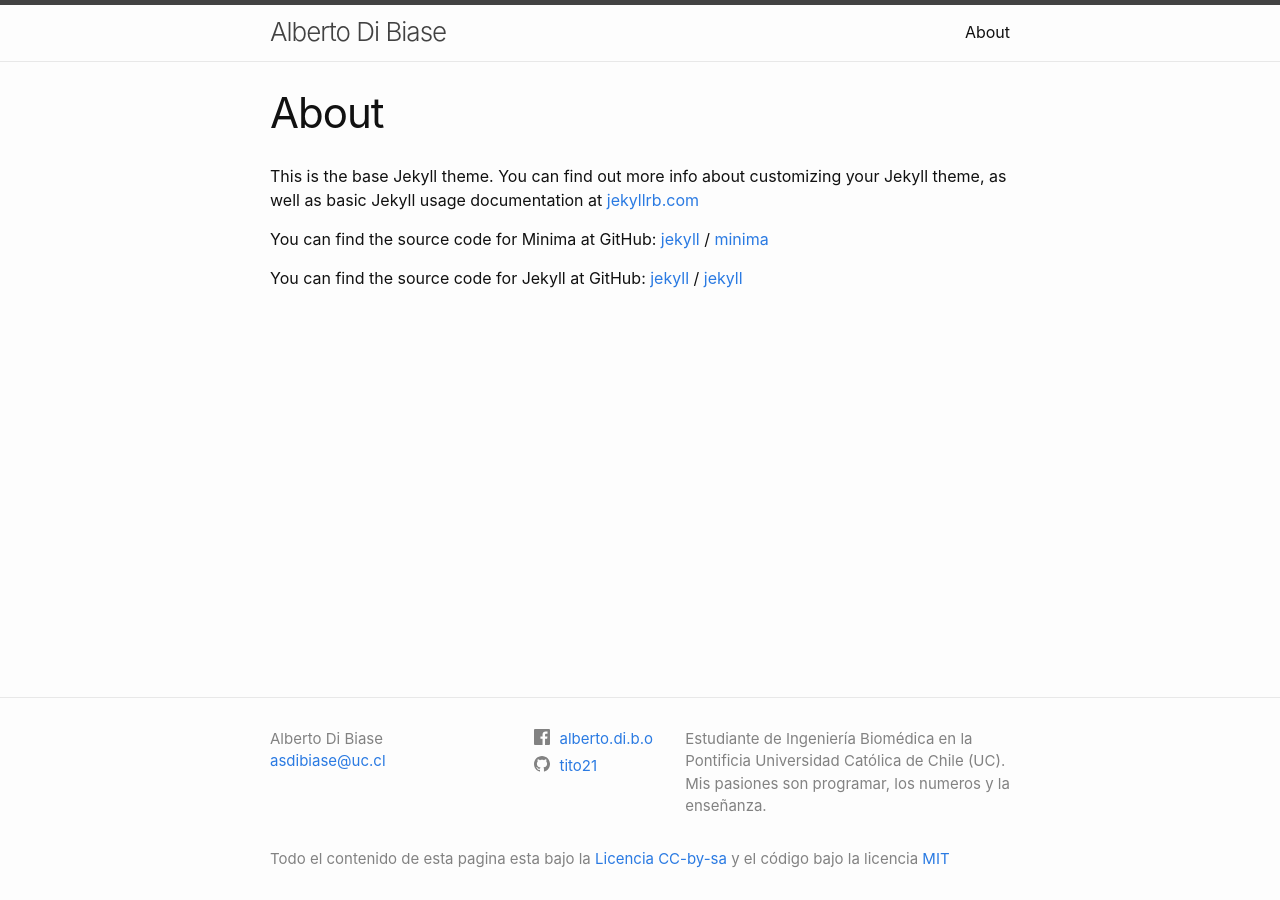
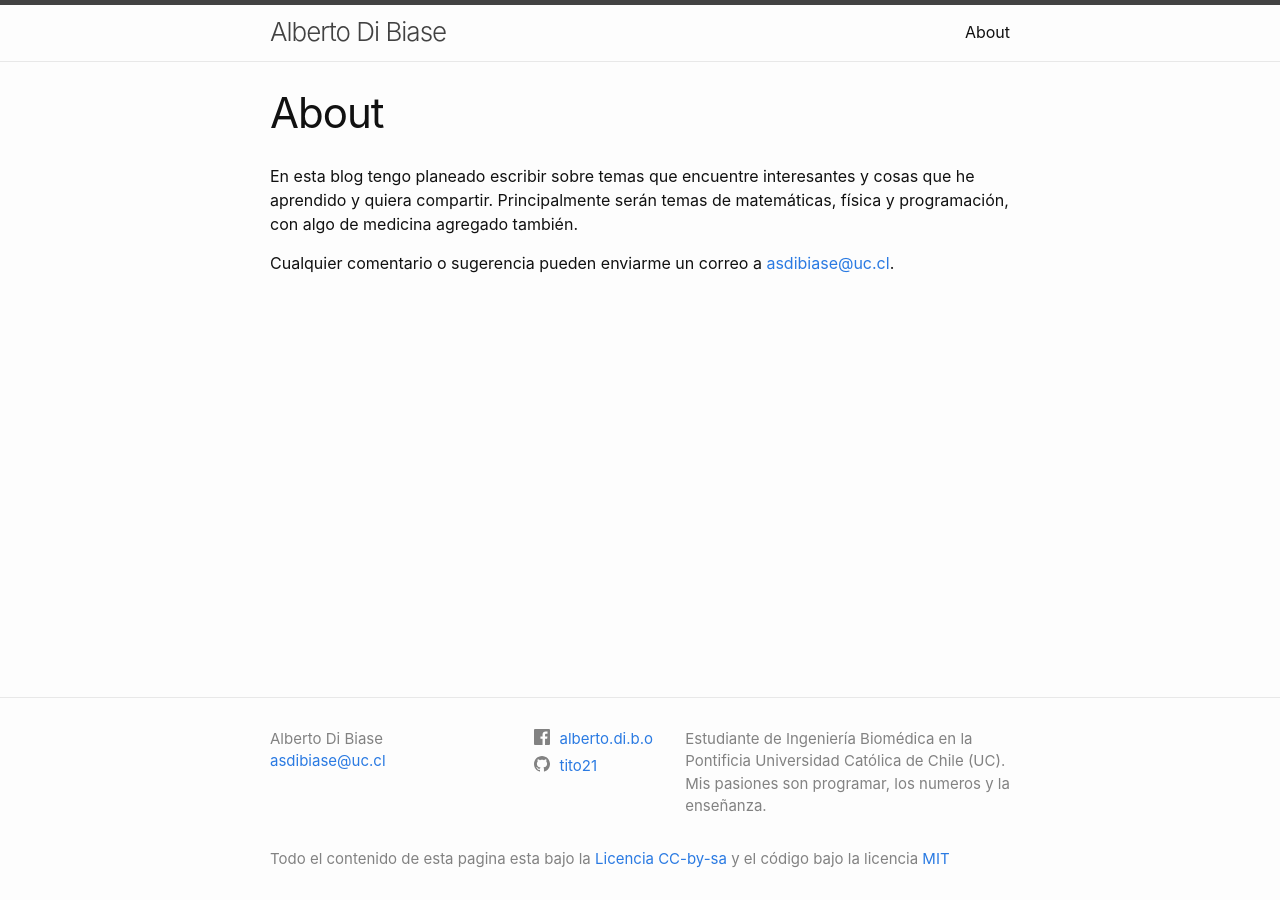
Before and after one commit to tito21/tito21.github.io, a Jekyll site: the page built from about.md, in a window 1280 px wide. Built offline with Jekyll 4.4.1, drawn with Linux system fonts in a browser that asks for light colours.

Commit message:
pagina about

```diff
--- a/about.md
+++ b/about.md
@@ -5,15 +5,7 @@ permalink: /about/
 header_page: true
 ---
 
-This is the base Jekyll theme. You can find out more info about customizing your Jekyll theme, as well as basic Jekyll usage documentation at [jekyllrb.com](https://jekyllrb.com/)
+En esta blog tengo planeado escribir sobre temas que encuentre interesantes y cosas que he aprendido y quiera compartir.
+Principalmente serán temas de matemáticas, física y programación, con algo de medicina agregado también.
 
-You can find the source code for Minima at GitHub:
-[jekyll][jekyll-organization] /
-[minima](https://github.com/jekyll/minima)
-
-You can find the source code for Jekyll at GitHub:
-[jekyll][jekyll-organization] /
-[jekyll](https://github.com/jekyll/jekyll)
-
-
-[jekyll-organization]: https://github.com/jekyll
+Cualquier comentario o sugerencia pueden enviarme un correo a [asdibiase@uc.cl](mailto:asdibiase@uc.cl).
```
